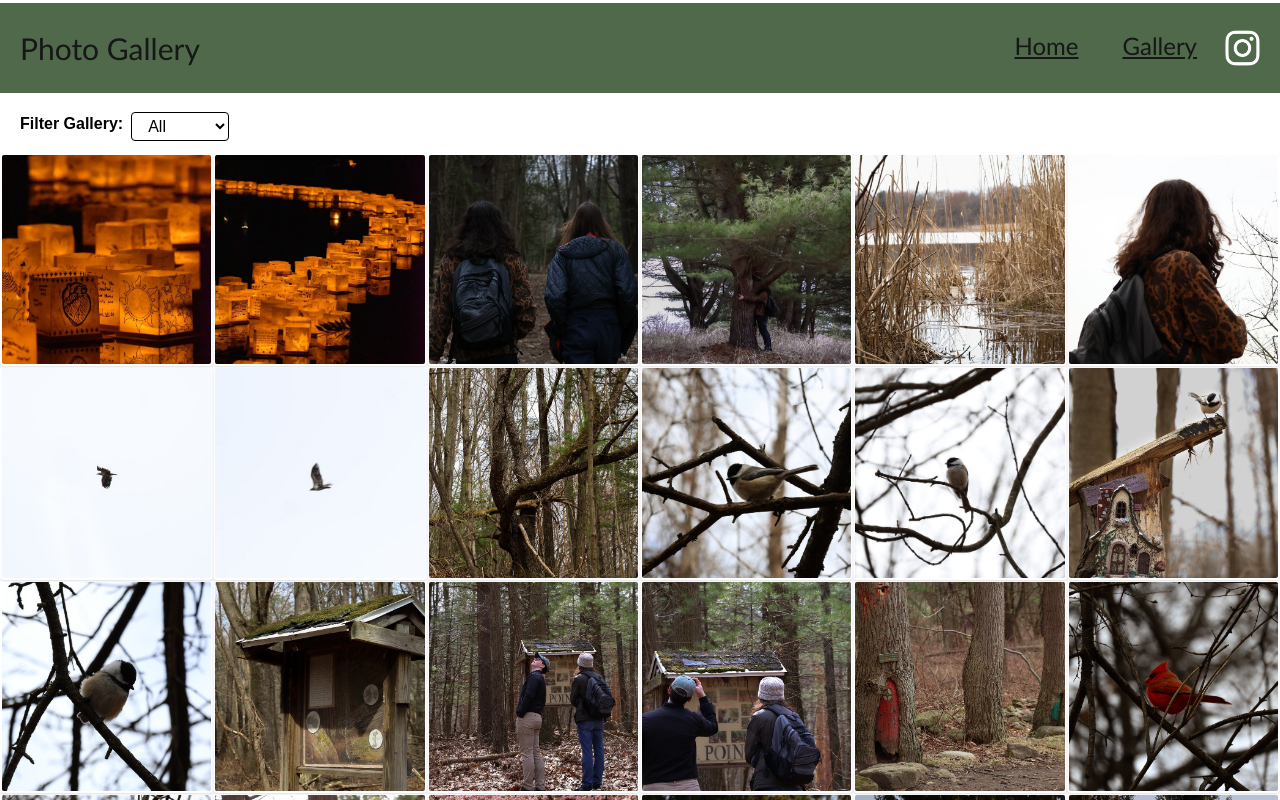
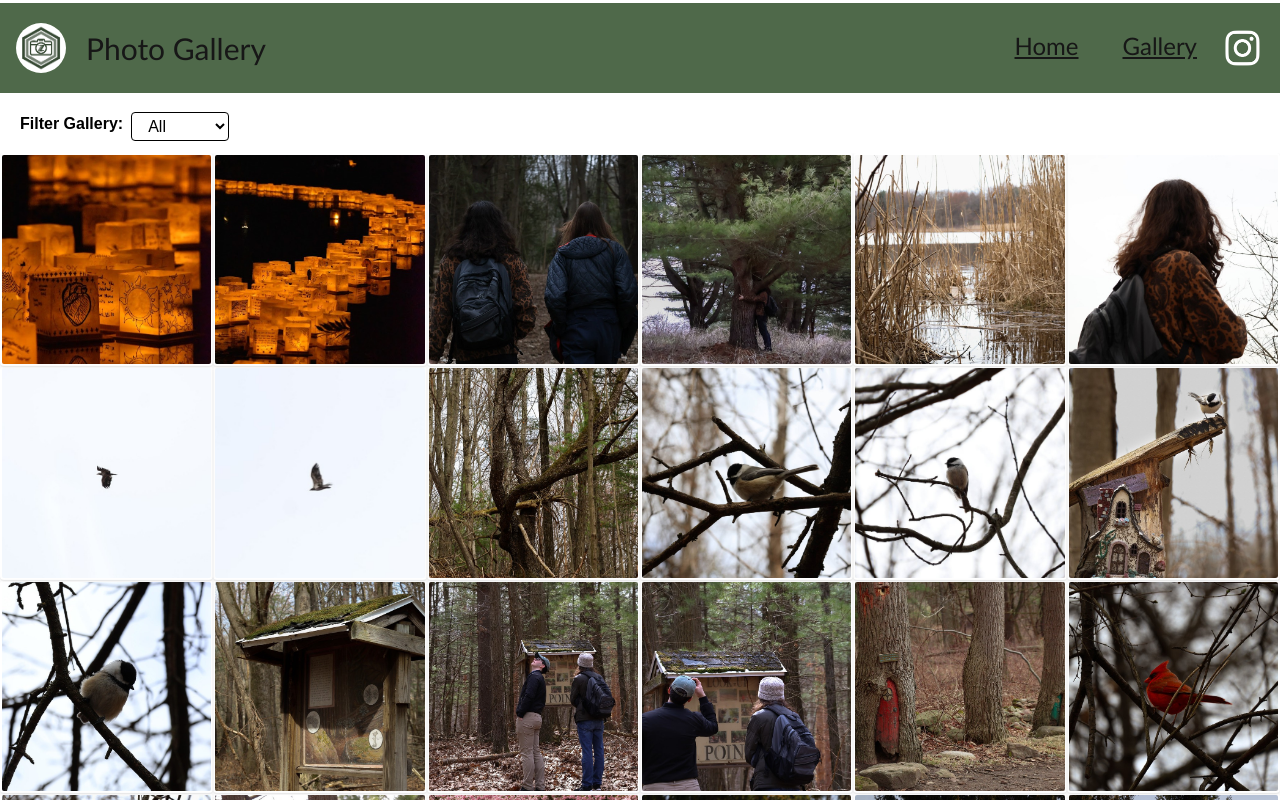
Before and after one commit to zizz-0/gallery, a Next.js app: page /gallery in a window 1280 px wide. Shown: the top 800 px of the page. Built offline with nearby package versions, Linux system fonts and the light colour scheme.

Commit message:
favicon and logo

```diff
--- a/src/components/header/header.js
+++ b/src/components/header/header.js
@@ -1,3 +1,5 @@
+import Image from "next/image";
+
 export default function Header({title}) {
   return (
     <div className="flex items-center justify-between py-8 relative z-50">
@@ -54,7 +56,18 @@ export default function Header({title}) {
         </section>
 
         <div className="flex items-center w-[100vw] justify-between">
-          <h1 className="hidden text-3xl p-5 pr-[70px] lg:flex" style={{fontFamily: 'Trebuchet MS, sans-serif'}}>{title}</h1>
+          <div className="flex items-center ml-4">
+            {/* <div style={{borderRadius:'100%', overflow:'hidden'}}> */}
+              <Image
+                  src="/icons/z-logo-photo-whitebg.png"
+                  alt="logo"
+                  width={50}
+                  height={50}
+                  className="rounded-full object-cover aspect-square"
+                />
+            {/* </div> */}
+            <h1 className="hidden text-3xl p-5 pr-[70px] lg:flex" style={{fontFamily: 'Trebuchet MS, sans-serif'}}>{title}</h1>
+          </div>
           <ul className="DESKTOP-MENU hidden space-x-5 lg:flex mr-[20px]">
             <li>
               <a href="/" className="mx-4 mr-2 text-2xl underline" style={{fontFamily: 'Trebuchet MS, sans-serif'}}>Home</a>
```
Also changed, not shown: public/icons/z-logo-photo-whitebg.png (added), 1 other file (tests, documents, lock files or other folders).
